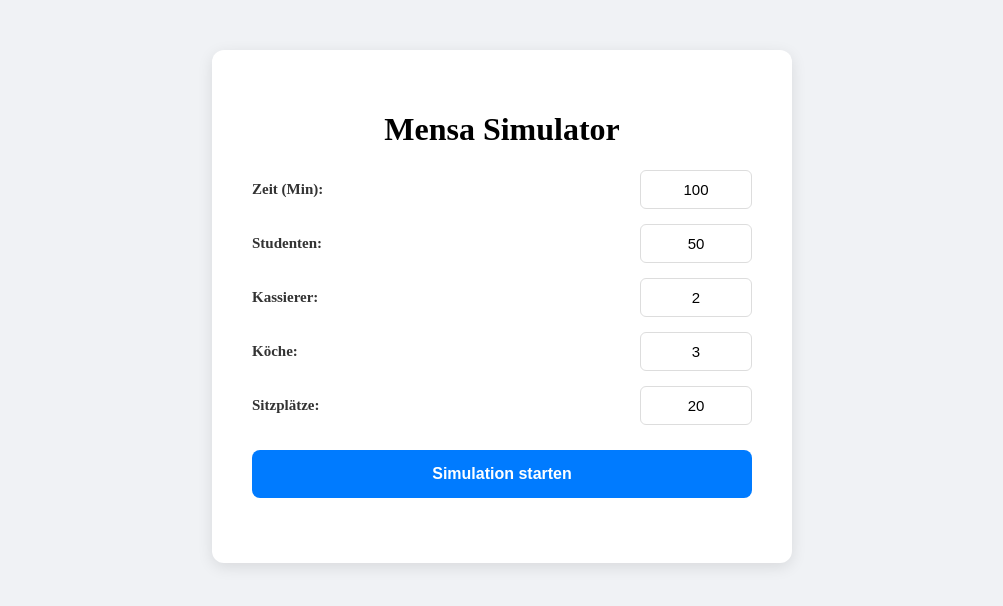
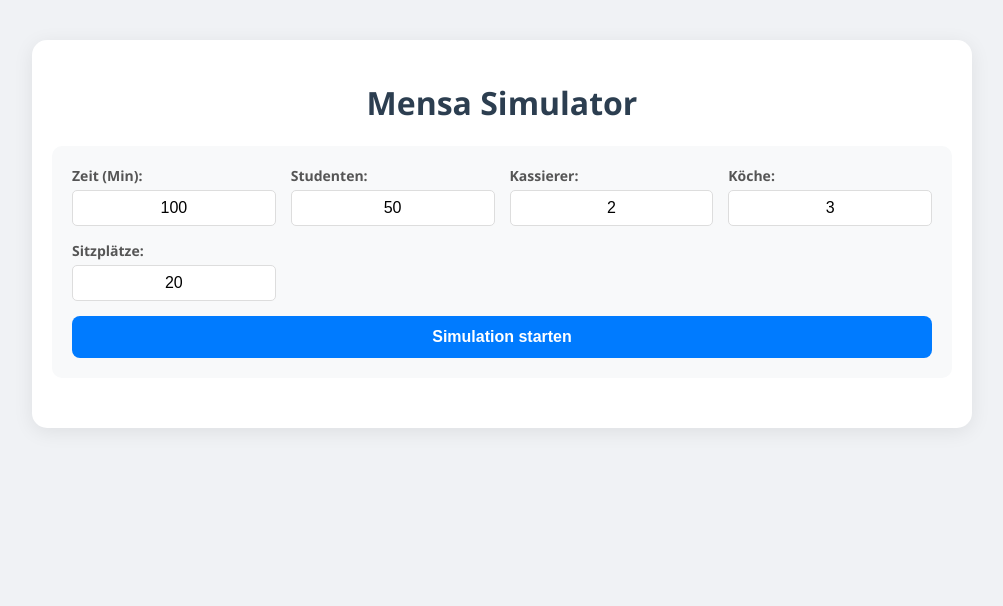
Before and after one commit to valentinpashov/Discrete-Simulation, a React (Vite) app in the folder frontend/: page / in a window 1280 px wide. Shown: the top 606 px of the page, without its empty margins (138-1141 px from the left). Built offline with nearby package versions, Linux system fonts and the light colour scheme.

Commit message:
Add css file

```diff
--- a/frontend/src/index.css
+++ b/frontend/src/index.css
@@ -7,81 +7,122 @@ input[type=number] {
   -moz-appearance: textfield;
 }
 
-.container {
-  padding: 40px;
-  max-width: 500px;
-  margin: 50px auto;
-  background-color: white;
-  border-radius: 12px;
-  box-shadow: 0 4px 15px rgba(0,0,0,0.1);
-  text-align: center;
+body {
+  margin: 0;
+  font-family: 'Segoe UI', Tahoma, Geneva, Verdana, sans-serif;
+  background-color: #f0f2f5;
 }
 
-.subtitle {
-  color: #666;
-  font-size: 14px;
-  margin-bottom: 30px;
+.container {
+  max-width: 900px;
+  margin: 40px auto;
+  padding: 20px;
+  background: white;
+  border-radius: 15px;
+  box-shadow: 0 4px 20px rgba(0,0,0,0.08);
+}
+
+h1 {
+  text-align: center;
+  color: #2c3e50;
 }
 
 .input-group {
-  display: flex;
-  flex-direction: column;
+  display: grid;
+  grid-template-columns: repeat(auto-fit, minmax(180px, 1fr));
   gap: 15px;
-  margin-bottom: 25px;
+  margin-bottom: 30px;
+  padding: 20px;
+  background: #f8f9fa;
+  border-radius: 10px;
 }
 
 .input-group label {
   display: flex;
-  justify-content: space-between;
-  align-items: center;
+  flex-direction: column;
+  font-size: 14px;
   font-weight: 600;
-  font-size: 15px;
-  color: #333;
+  color: #555;
 }
 
 .input-group input {
-  padding: 10px;
-  width: 90px;
-  border-radius: 6px;
+  margin-top: 5px;
+  padding: 8px;
   border: 1px solid #ddd;
+  border-radius: 5px;
+  font-size: 16px;
   text-align: center;
-  font-size: 15px;
 }
 
 .sim-button {
-  padding: 15px;
+  grid-column: 1 / -1;
+  padding: 12px;
   background-color: #007bff;
   color: white;
   border: none;
+  border-radius: 8px;
+  font-size: 16px;
+  font-weight: bold;
   cursor: pointer;
-  border-radius: 8px;
-  font-weight: bold;
-  font-size: 16px;
-  transition: all 0.3s ease;
-  margin-top: 10px;
+  transition: background 0.3s;
 }
 
 .sim-button:hover {
   background-color: #0056b3;
 }
 
-.sim-button.loading {
+.sim-button:disabled {
   background-color: #ccc;
   cursor: not-allowed;
 }
 
+.results-wrapper {
+  display: flex;
+  flex-direction: column;
+  align-items: center;
+  gap: 20px;
+  animation: fadeIn 0.5s ease-in;
+}
+
 .results-box {
-  margin-top: 30px;
-  background-color: #f8f9fa;
+  width: 100%;
+  max-width: 500px;
   padding: 20px;
+  background: #fff;
   border-radius: 10px;
-  border-left: 5px solid #28a745;
-  text-align: left;
+  border-left: 5px solid #007bff;
+  box-shadow: 0 2px 10px rgba(0,0,0,0.05);
 }
 
 .result-item {
   display: flex;
   justify-content: space-between;
-  margin: 10px 0;
-  font-size: 15px;
+  margin-bottom: 8px;
 }
+
+.result-item.small {
+  font-size: 0.9em;
+  color: #666;
+}
+
+.charts-flex-container {
+  display: flex;
+  flex-wrap: wrap;
+  justify-content: center;
+  align-items: center;
+  gap: 30px;
+  width: 100%;
+  margin-top: 20px;
+}
+
+.chart-card {
+  background: white;
+  padding: 15px;
+  border-radius: 10px;
+  box-shadow: 0 2px 8px rgba(0,0,0,0.05);
+}
+
+@keyframes fadeIn {
+  from { opacity: 0; transform: translateY(10px); }
+  to { opacity: 1; transform: translateY(0); }
+}
```
